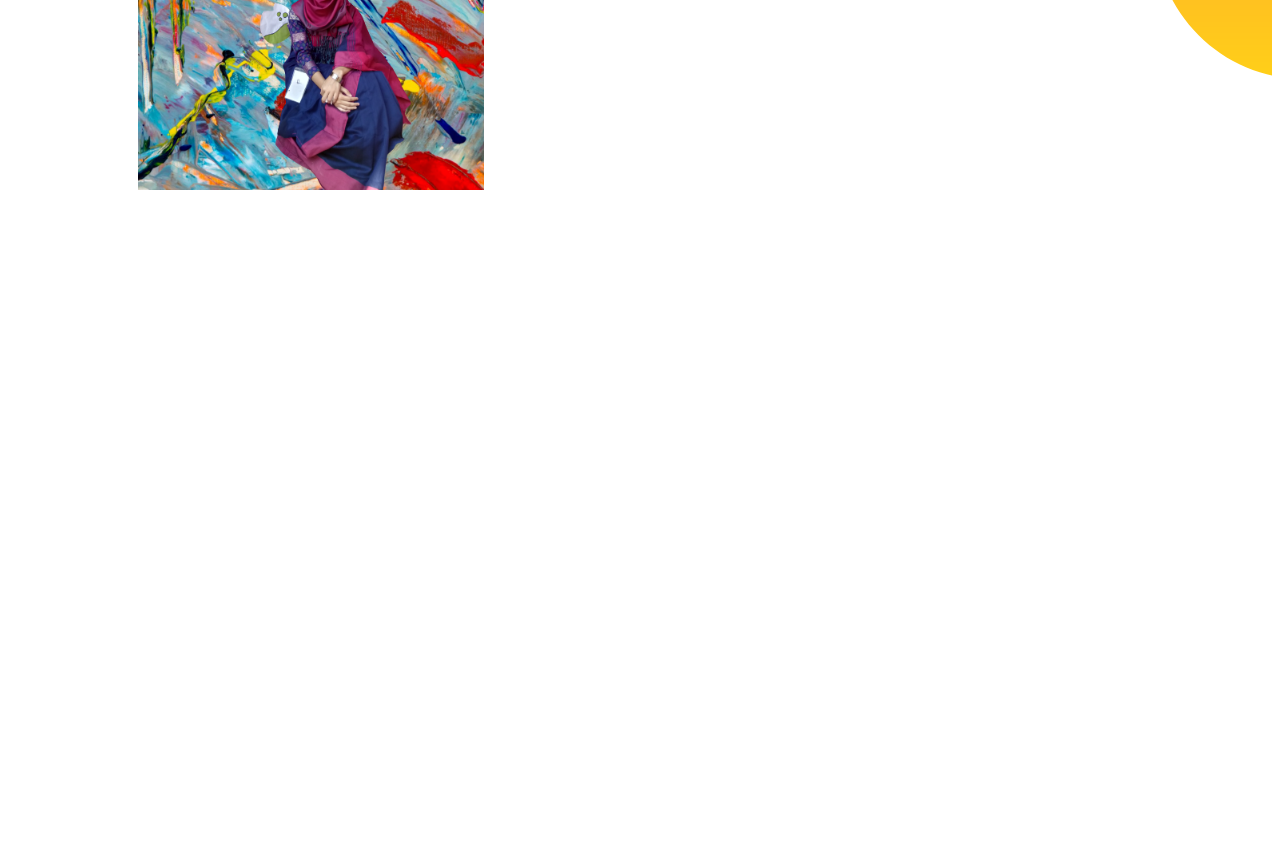
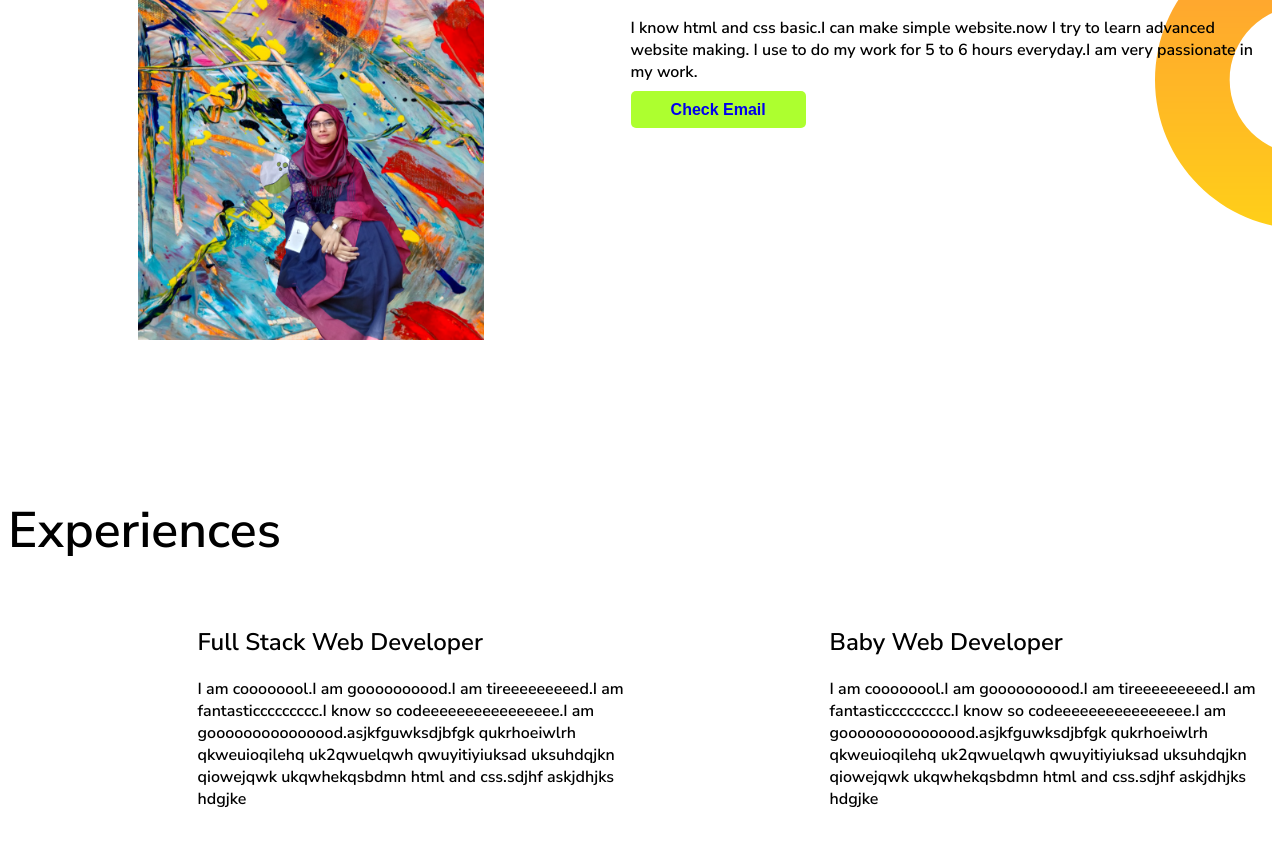
Before and after one commit to taheyasyed/my_portfolio, a plain HTML site: page index.html in a window 1280 px wide. Shown: the part 807-1654 px from the top of the page. Before the commit the page ends 1011 px from the top, so only its background shows below. Drawn offline with Linux system fonts and the light colour scheme.

Commit message:
vallage na commit

```diff
--- a/index.html
+++ b/index.html
@@ -11,7 +11,7 @@
     <link rel="stylesheet" href="style.css">
 </head>
 <body>
-    <section class="top-banner">
+    <section class="top-banner flex-container">
     <div class="half-width">
         <h1>Welcome To</h1>
         <h1><span class= "color">Taheya's</span> World!</h1>
@@ -22,7 +22,7 @@
          </div>
        <div class="half-width"><img src= "showOff/New Project.png" alt=""></div>
     </section>
-    <section class="fix-the-aim" >
+    <section class="fix-the-aim flex-container" >
         <div id="sharee-img" >
             <img src="showOff/shareepic.png" alt=""></div>
         <div class="half-width" >
@@ -34,10 +34,20 @@
             </p>
             <a class="link-button" target="blank"href="https://mail.google.com/mail/u/0/#inbox">Check Email</a>
         </div>
-
-
-
-    </section>
+        </section>
+        <section>
+            <h1>Experiences</h1>
+            <div class="flex-container">
+                <div class="half-width" >
+                    <h2>Full Stack Web Developer</h2>
+                    <p>I am coooooool.I am goooooooood.I am tireeeeeeeeed.I am fantasticcccccccc.I know so codeeeeeeeeeeeeeeee.I am gooooooooooooood.asjkfguwksdjbfgk qukrhoeiwlrh qkweuioqilehq uk2qwuelqwh qwuyitiyiuksad uksuhdqjkn qiowejqwk ukqwhekqsbdmn html and css.sdjhf askjdhjks hdgjke</p>
+                 </div>
+                 <div class="half-width">
+                     <h2>Baby Web Developer</h2>
+                      <p>I am coooooool.I am goooooooood.I am tireeeeeeeeed.I am fantasticcccccccc.I know so codeeeeeeeeeeeeeeee.I am gooooooooooooood.asjkfguwksdjbfgk qukrhoeiwlrh qkweuioqilehq uk2qwuelqwh qwuyitiyiuksad uksuhdqjkn qiowejqwk ukqwhekqsbdmn html and css.sdjhf askjdhjks hdgjke</p>
+                 </div>
+            </div>
+        </section>
 
 
 
--- a/style.css
+++ b/style.css
@@ -12,8 +12,9 @@ h1 {
     color: crimson;
 }
 
-section {
+.flex-container {
     display: flex;
+    margin-bottom: 150px;
 }
 
 .half-width {
```
